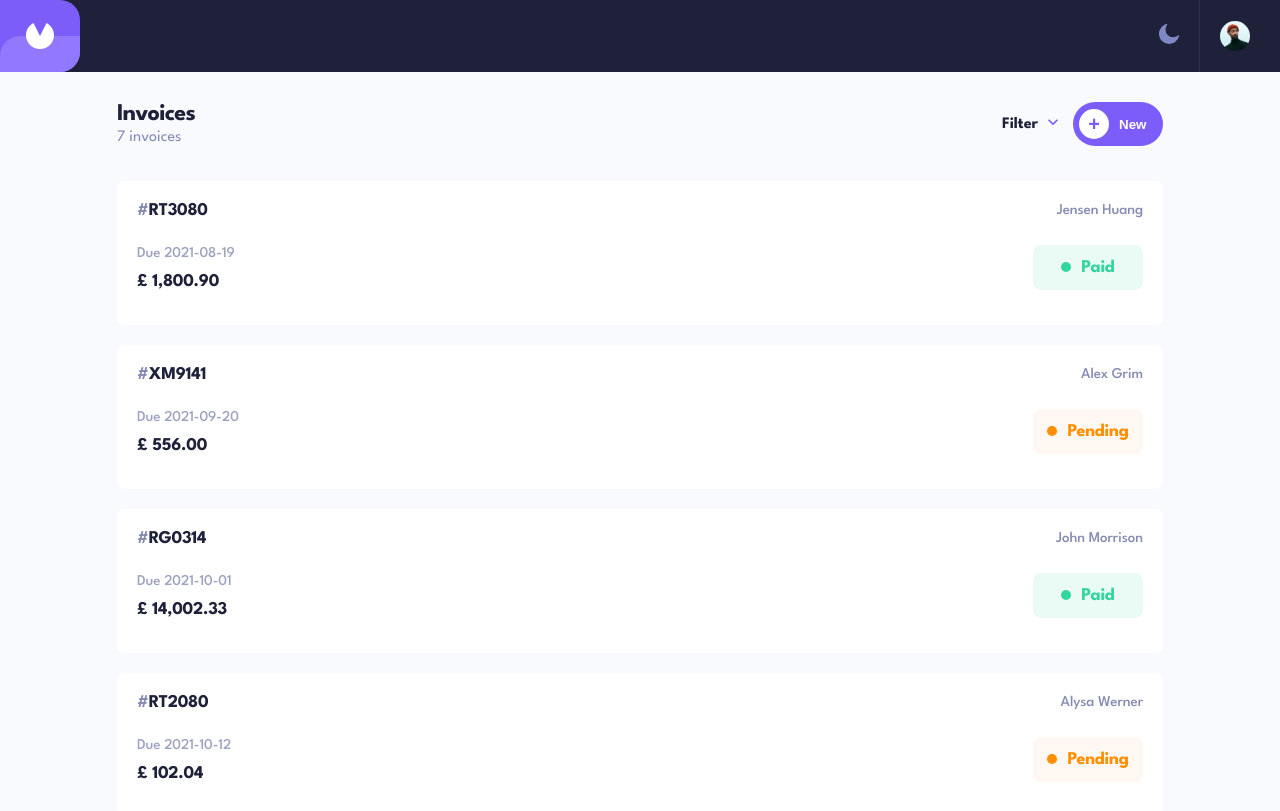
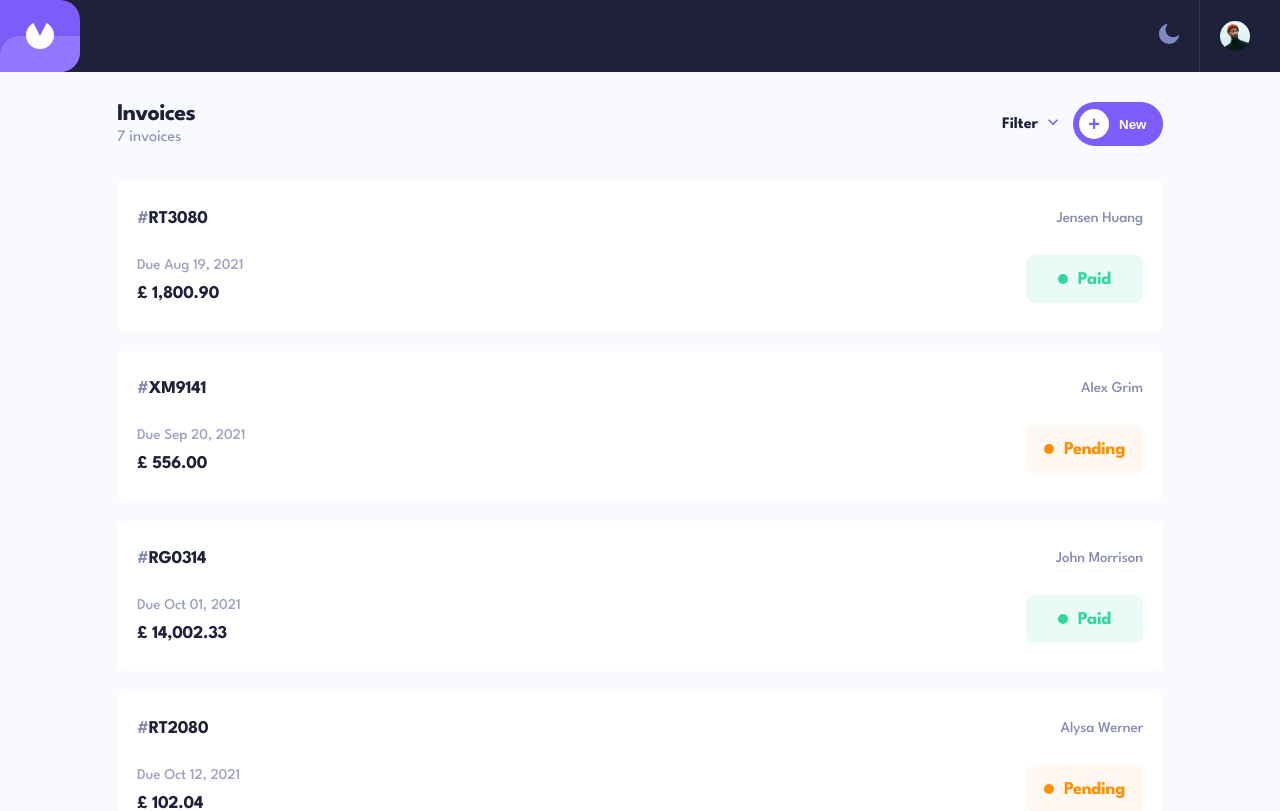
Before and after one commit to julie-ify/invoicease_frontend, a React (Create React App) app: page / in a window 1280 px wide. Shown: the top 811 px of the page. Built offline with nearby package versions, Linux system fonts and the light colour scheme.

Commit message:
Create date format function and format date

```diff
--- a/src/component/InvoiceListItem.jsx
+++ b/src/component/InvoiceListItem.jsx
@@ -3,6 +3,7 @@ import '../styles/InvoiceListItem.css';
 import {
 	currencyConverter,
 	toCapitalizeCase,
+	dateFormat,
 } from '../utilities/formatFunction';
 
 function InvoiceListItem({ invoice, mode }) {
@@ -64,7 +65,7 @@ function InvoiceListItem({ invoice, mode }) {
 							: 'font-opacity-grey-dark'
 					}`}
 				>
-					Due <span>{invoice.paymentDue}</span>
+					Due <span>{dateFormat(invoice.paymentDue)}</span>
 				</span>
 				<div className={`invoice-list-item-grid-status ${statusBgStyle}`}>
 					<span className={`circle ${circleColor}`}></span>
--- a/src/styles/InvoiceListItem.css
+++ b/src/styles/InvoiceListItem.css
@@ -1,11 +1,13 @@
 .invoice-list-item-container {
 	width: 100%;
-	height: 144px;
-	padding: 20px;
+	height: 150px;
+	padding: 17px 20px;
 	border-radius: 8px;
 	display: flex;
 	flex-direction: column;
-	row-gap: 25px;
+	align-items: center;
+	justify-content: center;
+	row-gap: 28px;
 }
 
 .invoice-list-item-container-light {
@@ -49,10 +51,10 @@
 }
 
 .invoice-list-item-grid-status {
-	width: 110px;
+	width: 117px;
 	display: flex;
 	column-gap: 10px;
-	height: 45px;
+	height: 48px;
 	align-items: center;
 	justify-content: center;
 	border-radius: 8px;
--- a/src/utilities/formatFunction.js
+++ b/src/utilities/formatFunction.js
@@ -23,3 +23,21 @@ export const currencyConverter = (price) => {
 
 	return formattedAmount;
 };
+
+// formarts date "2021-08-19" to "19 Aug 2021"
+export const dateFormat = (date) => {
+	let dateString;
+	if (typeof date !== 'string' || !date) {
+		dateString = new Date();
+	} else {
+		dateString = new Date(date);
+	}
+
+	let formatedDate = dateString.toLocaleString('default', {
+		day: '2-digit',
+		month: 'short',
+		year: 'numeric',
+	});
+
+	return formatedDate;
+};
```
